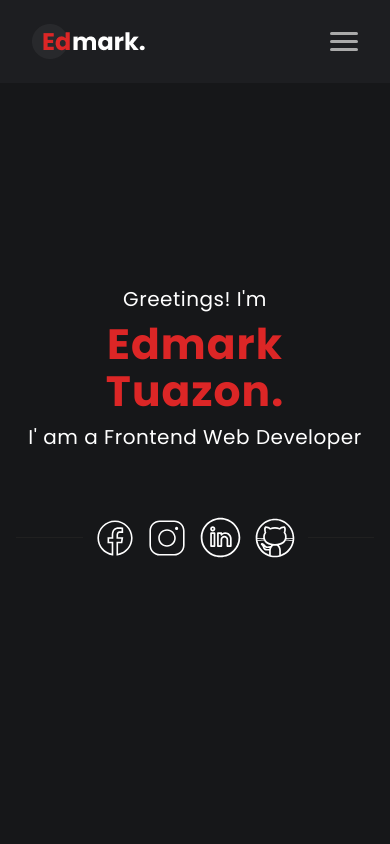
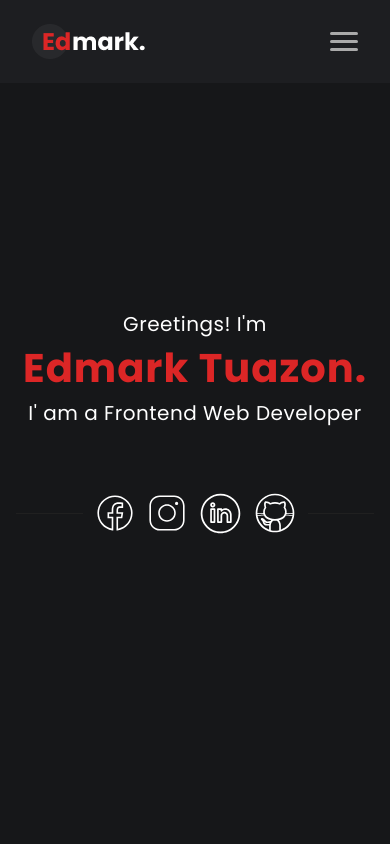
Before and after one commit to edmarktuazon/vue-portfolio, a Vue app: page / in a window 390 px wide. Shown: the top 844 px of the page. Built offline with nearby package versions, Linux system fonts and the light colour scheme.

Commit message:
fz changed

```diff
--- a/src/views/HomeView.vue
+++ b/src/views/HomeView.vue
@@ -88,7 +88,7 @@ useMotion(targetEl_h4, {
 </template>
 <style scoped>
 .heading-h1 {
-  font-size: clamp(2.65rem, 0.3231rem + 7.2034vw, 4.375rem);
+  font-size: clamp(2.5rem, 0.3231rem + 7.2034vw, 4.375rem);
   line-height: 1.1;
 }
 .heading-h3 {
```
